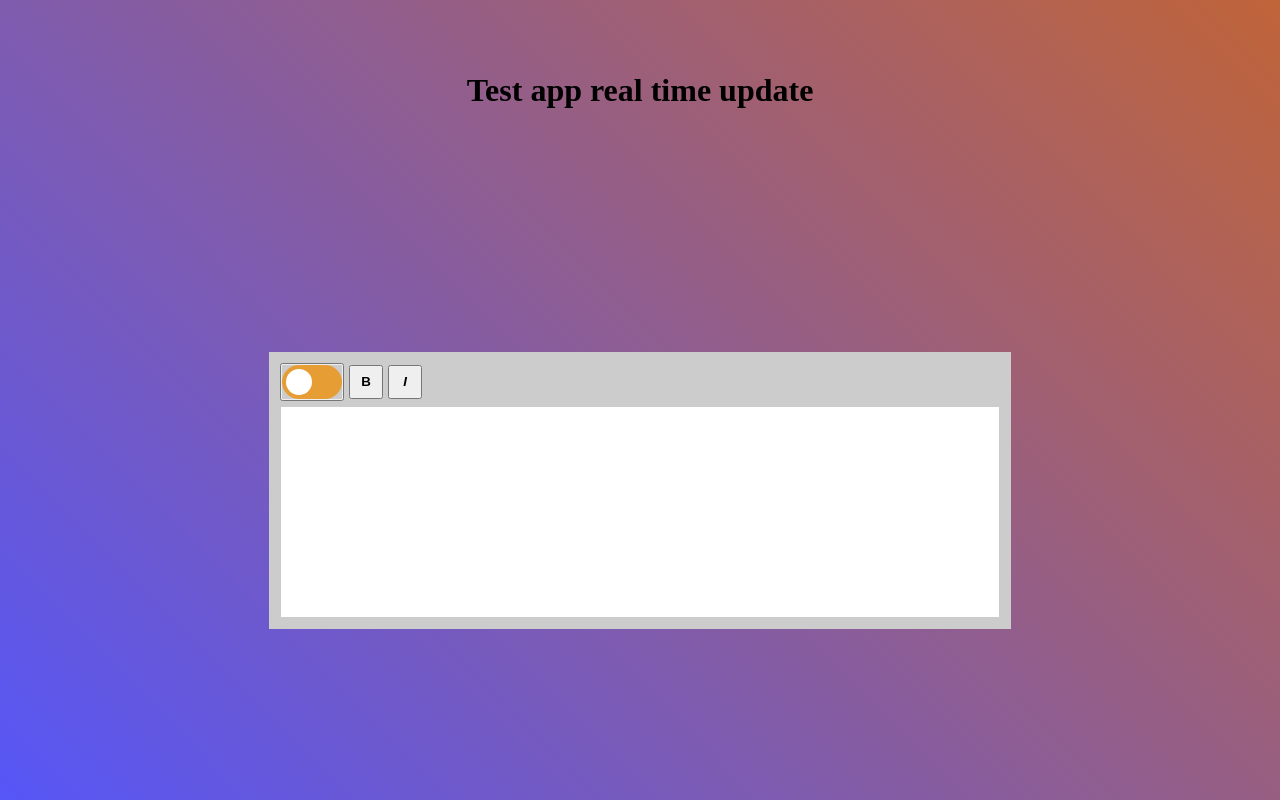
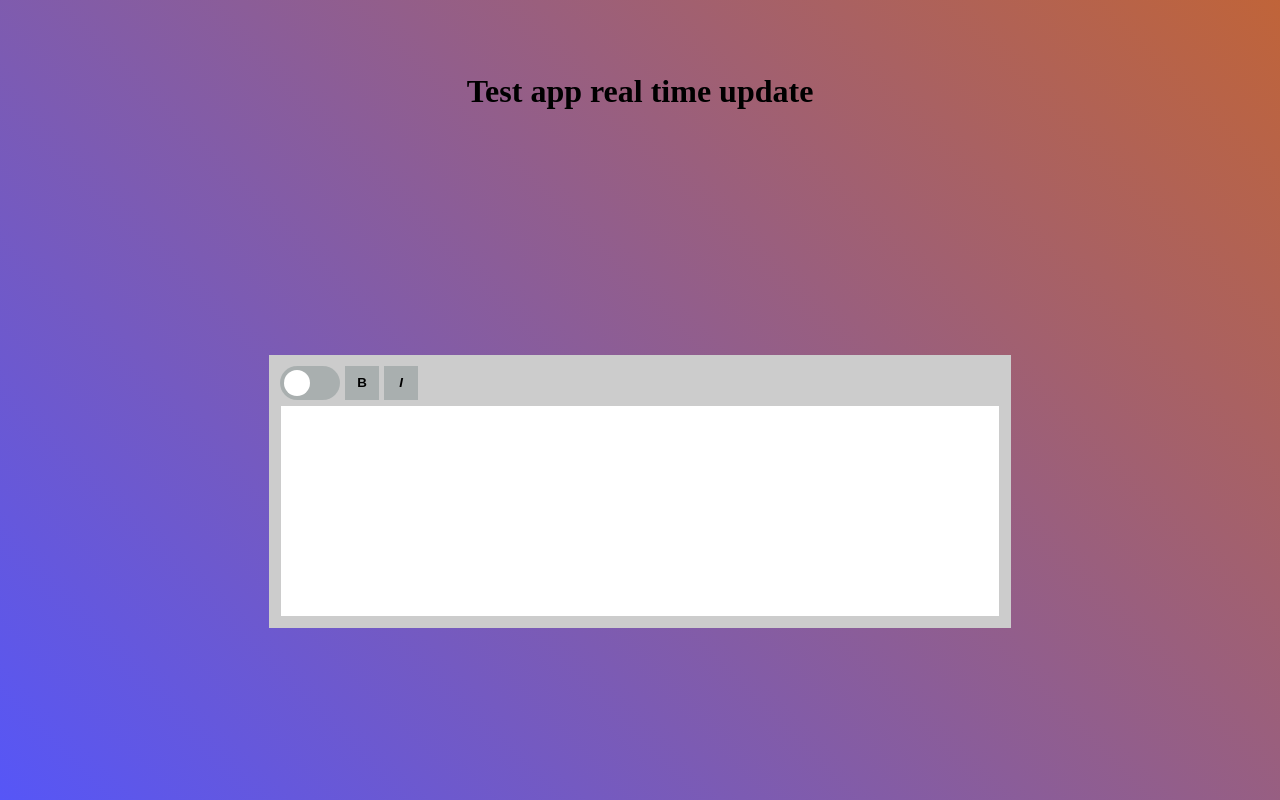
Before and after one commit to harsh8051/RandomReactStuff, a React (Create React App) app: page / in a window 1280 px wide. Built offline with nearby package versions, Linux system fonts and the light colour scheme.

Commit message:
Toggle button style fix

```diff
--- a/src/TextDraft/RichTextEditor.css
+++ b/src/TextDraft/RichTextEditor.css
@@ -15,6 +15,8 @@
   font-weight: bold;
   margin-right: 5px;
   vertical-align: middle;
+  border-style: none;
+
 }
 
 .editor {
@@ -32,6 +34,11 @@ em {
 .square-button {
   width: 34px;
   height: 34px;
+  background-color: rgba(163, 170, 170, 0.836);
+}
+.toggle-button {
+  background-color: transparent;
+
 }
 /* The switch - the box around the slider */
 .switch {
@@ -39,7 +46,6 @@ em {
   display: inline-block;
   width: 60px;
   height: 34px;
-  background-color: #ccc;
 }
 .switch input {
   opacity: 0;
@@ -54,9 +60,9 @@ em {
   left: 0;
   right: 0;
   bottom: 0;
-  background-color: #e69e34;
   -webkit-transition: 0.4s;
   transition: 0.4s;
+  background-color: rgba(163, 170, 170, 0.836);
 }
 .slider:before {
   position: absolute;
--- a/src/TextDraft/TextDraft.jsx
+++ b/src/TextDraft/TextDraft.jsx
@@ -10,7 +10,7 @@ export default function TextDraft() {
   return (
     <div className="rich-text-editor">
       <div className="format-controls">
-        <button  onClick={() => handleFormat("italic")}>
+        <button className="toggle-button" onClick={() => handleFormat("italic")}>
         <label className="switch">
         <input type="checkbox"></input>
         <span className="slider round"></span>
```
